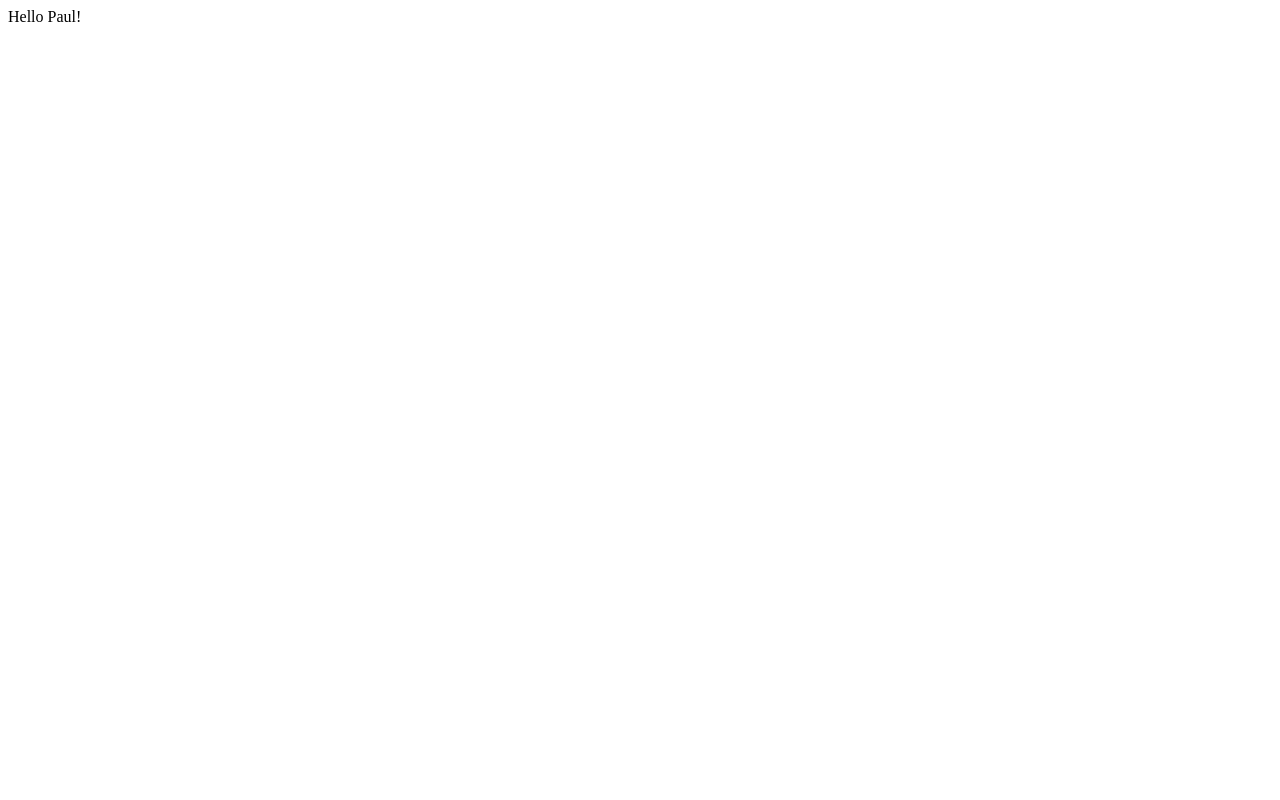
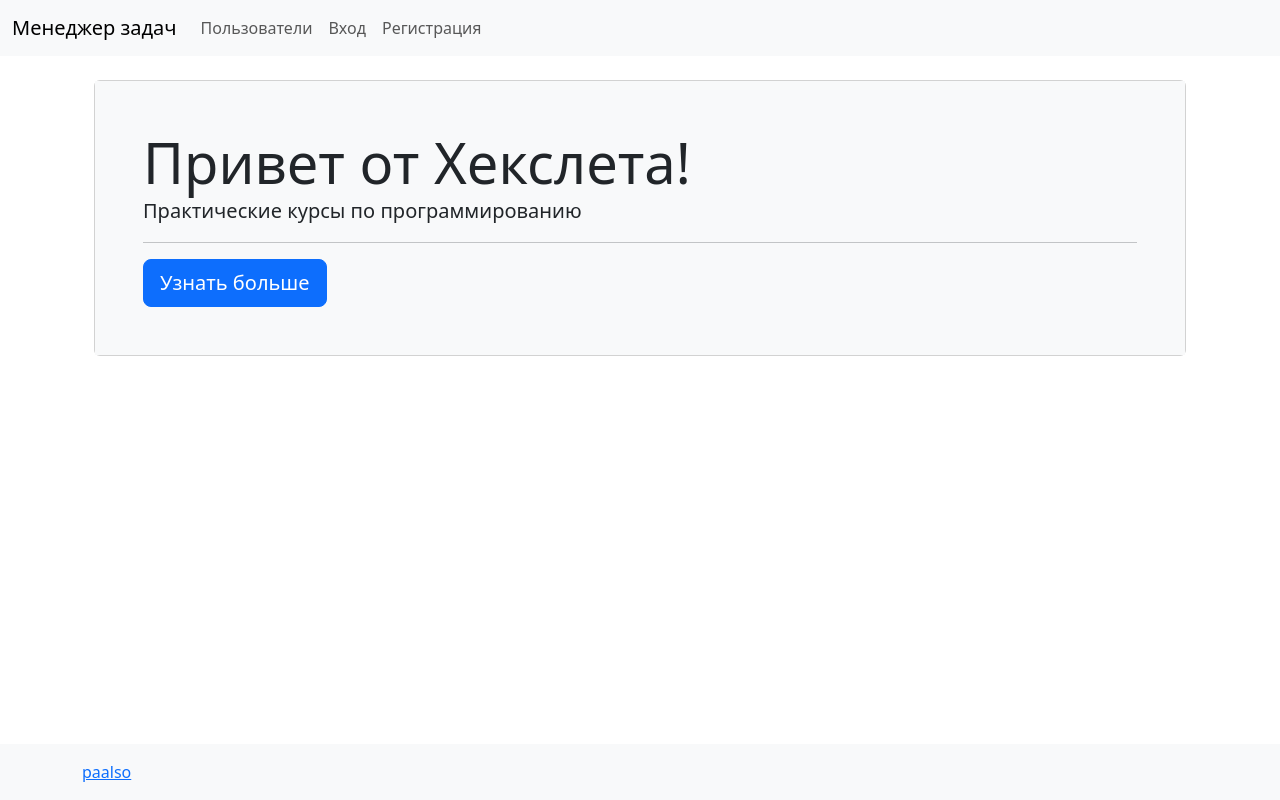
Before and after one commit to paalso/python-project-52, a Django app: page / in a window 1280 px wide. Before the commit the page is almost empty. Run offline with Django 5.2, Linux system fonts and the light colour scheme.

Commit message:
WIP: templates

```diff
--- a/task_manager/settings.py
+++ b/task_manager/settings.py
@@ -27,6 +27,7 @@ INSTALLED_APPS = [
     'django.contrib.sessions',
     'django.contrib.messages',
     'django.contrib.staticfiles',
+    'django_bootstrap5',
     'task_manager'
 ]
 
@@ -45,7 +46,7 @@ ROOT_URLCONF = 'task_manager.urls'
 TEMPLATES = [
     {
         'BACKEND': 'django.template.backends.django.DjangoTemplates',
-        'DIRS': [],
+        'DIRS': [BASE_DIR / 'templates'],
         'APP_DIRS': True,
         'OPTIONS': {
             'context_processors': [
--- /dev/null
+++ b/task_manager/templates/base.html
@@ -0,0 +1,25 @@
+<!--task_manager/templates/base.html-->
+<!doctype html>
+<html lang="en">
+  <head>
+    <meta charset="utf-8">
+    <title>{% block title %}Менеджер задач{% endblock %}</title>
+    <meta name="viewport" content="width=device-width, initial-scale=1">
+
+    <!-- TODO: Add description! -->
+    <meta name="description" content="">
+    <meta name="author" content="paalso">
+    <link href="https://cdn.jsdelivr.net/npm/bootstrap@5.3.3/dist/css/bootstrap.min.css" rel="stylesheet">
+    <script src="https://cdn.jsdelivr.net/npm/bootstrap@5.3.3/dist/js/bootstrap.bundle.min.js"></script>
+  </head>
+  <body class="d-flex flex-column min-vh-100">
+
+    {% include "partials/navbar.html" %}
+
+    <main class="container wrapper flex-grow-1">
+      {% block content %}{% endblock %}
+    </main>
+
+    {% block footer %}{% endblock %}
+  </body>
+</html>
--- a/task_manager/templates/index.html
+++ b/task_manager/templates/index.html
@@ -1 +1,19 @@
-Hello Paul!
+<!--task_manager/templates/index.html-->
+{% extends "base.html" %}
+{% block content %}
+    <div class="container wrapper flex-grow-1">
+        <h1 class="my-4"></h1>
+        <h1 class="my-4"></h1>
+        <div class="card">
+            <div class="card-body p-5 bg-light">
+                <div class="display-4">Привет от Хекслета!</div>
+                <p class="lead">Практические курсы по программированию</p>
+                <hr>
+                <a class="btn btn-primary btn-lg" href="https://ru.hexlet.io">Узнать больше</a>
+            </div>
+        </div>
+    </div>
+{% endblock %}
+{% block footer %}
+    {% include "partials/footer.html" %}
+{% endblock %}
--- /dev/null
+++ b/task_manager/templates/partials/footer.html
@@ -0,0 +1,14 @@
+<!--<footer class="border-top py-3 mt-5 flex-shrink-0">-->
+<!--  <div class="container-lg">-->
+<!--    <div class="text-center">-->
+<!--      <a href="https://github.com/paalso" target="_blank">paalso</a>-->
+<!--    </div>-->
+<!--  </div>-->
+<!--</footer>-->
+
+<footer class="footer mt-auto py-3 bg-light">
+  <div class="container">
+    <a href="https://github.com/paalso" target="_blank">paalso</a>
+<!--    <span class="text-muted">Place sticky footer content here.</span>-->
+  </div>
+</footer>
--- /dev/null
+++ b/task_manager/templates/partials/navbar.html
@@ -0,0 +1,22 @@
+  <nav class="navbar navbar-expand-lg navbar-light bg-light">
+    <div class="container-fluid">
+      <a class="navbar-brand" href="#">Менеджер задач</a>
+      <button class="navbar-toggler" type="button" data-bs-toggle="collapse" data-bs-target="#navbarsExample05" aria-controls="navbarsExample05" aria-expanded="false" aria-label="Toggle navigation">
+        <span class="navbar-toggler-icon"></span>
+      </button>
+
+      <div class="collapse navbar-collapse" id="navbarsExample05">
+        <ul class="navbar-nav me-auto mb-2 mb-lg-0">
+          <li class="nav-item">
+            <a class="nav-link" href="#">Пользователи</a>
+          </li>
+          <li class="nav-item">
+            <a class="nav-link" href="#">Вход</a>
+          </li>
+          <li class="nav-item">
+            <a class="nav-link">Регистрация</a>
+          </li>
+        </ul>
+      </div>
+    </div>
+  </nav>
```
